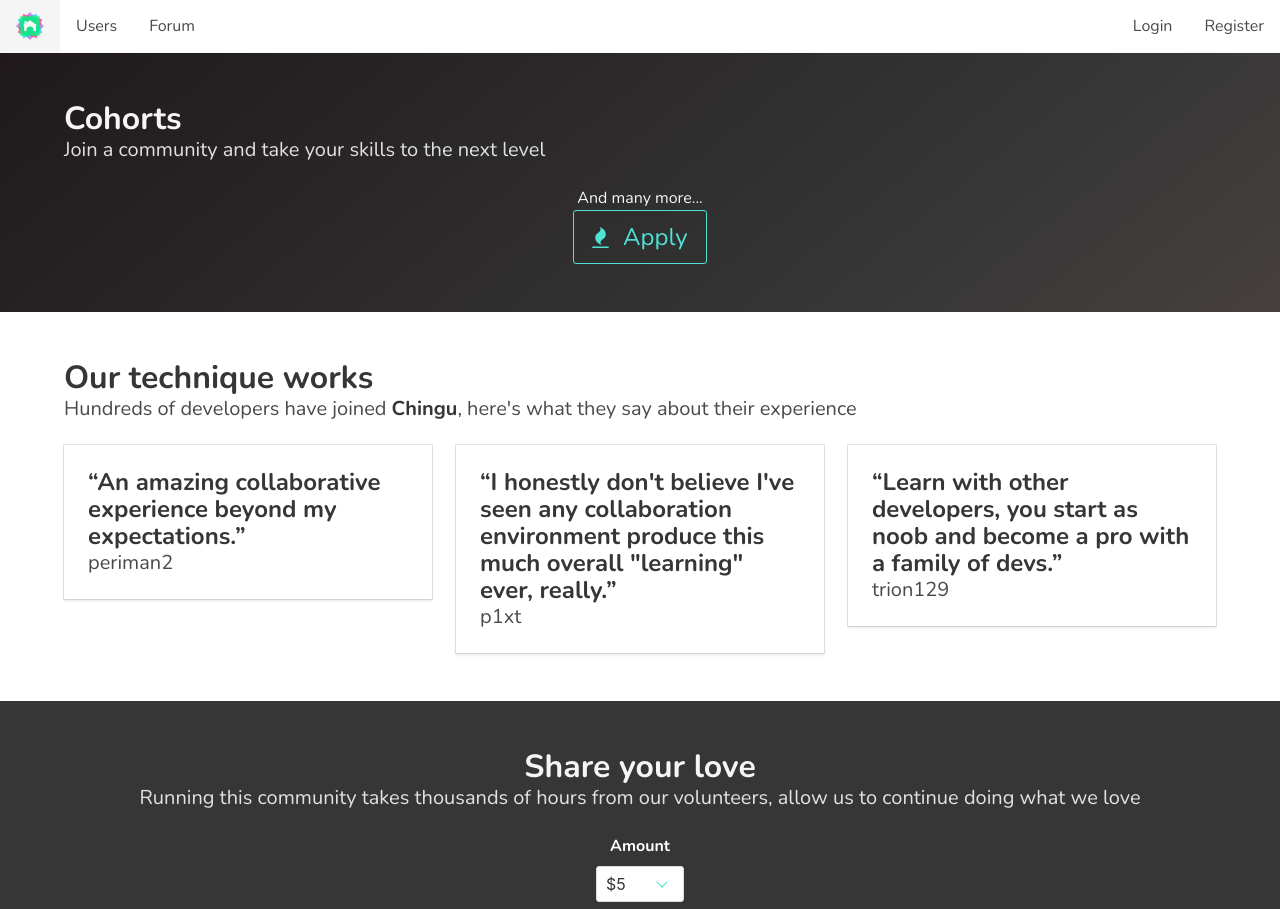
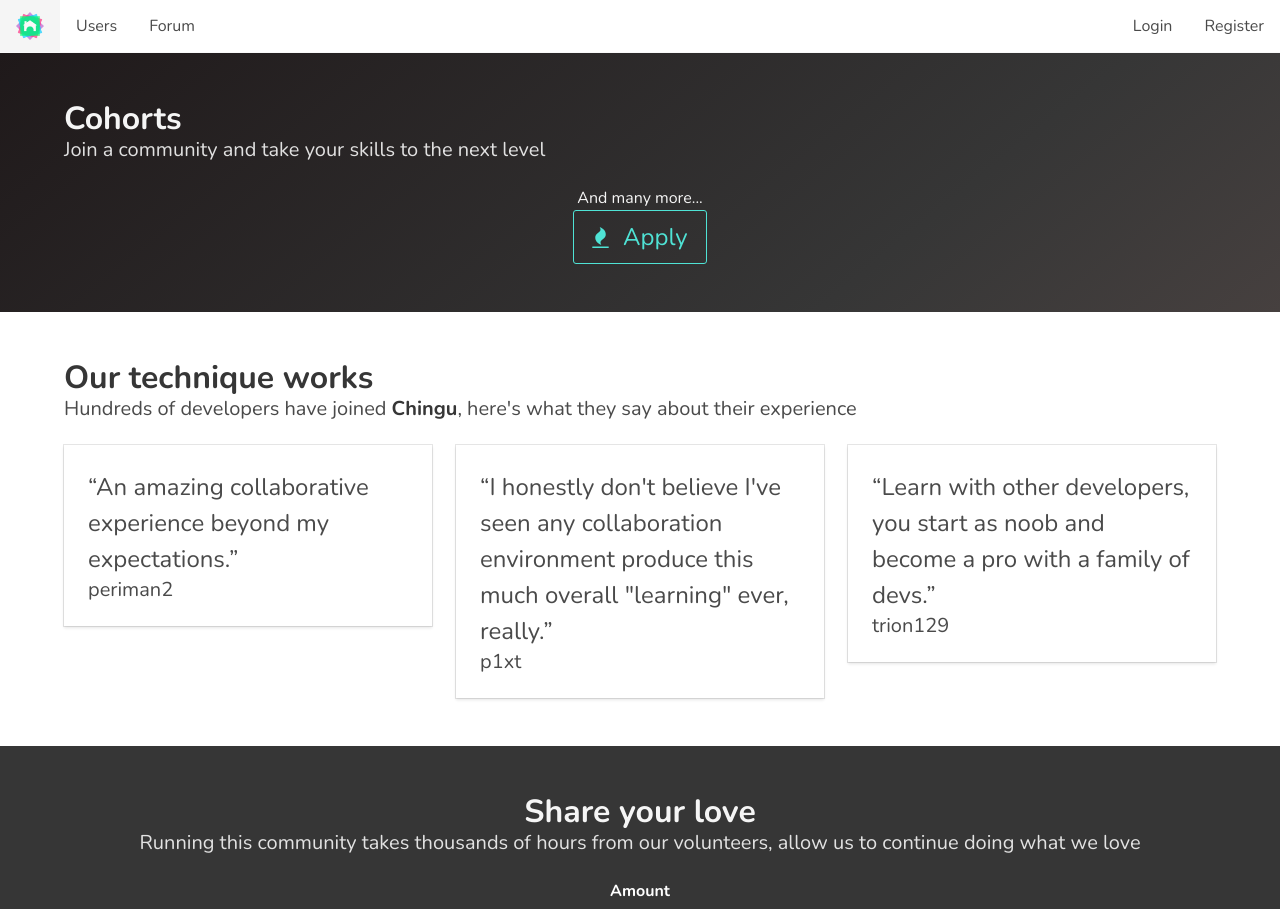
Before and after one commit to Chingu-cohorts/ChinguDevelopersNetwork, a Vue app in the folder client/: page / in a window 1280 px wide. Shown: the top 909 px of the page. Built offline with nearby package versions, Linux system fonts and the light colour scheme.

Commit message:
Fix bold text

```diff
--- a/client/src/components/Home.vue
+++ b/client/src/components/Home.vue
@@ -33,7 +33,7 @@
           <div class="column is-one-third">
             <div class="card">
               <div class="card-content">
-                <p class="title quote">
+                <p class="quote">
                   “An amazing collaborative experience beyond my expectations.”
                 </p>
                 <p class="subtitle">
@@ -46,7 +46,7 @@
           <div class="column is-one-third">
             <div class="card">
               <div class="card-content">
-                <p class="title quote">
+                <p class="quote">
                   “I honestly don't believe I've seen any collaboration environment produce this much overall "learning" ever, really.”
                 </p>
                 <p class="subtitle">
@@ -59,7 +59,7 @@
           <div class="column is-one-third">
             <div class="card">
               <div class="card-content">
-                <p class="title quote">
+                <p class="quote">
                   “Learn with other developers, you start as noob and become a pro with a family of devs.”
                 </p>
                 <p class="subtitle">
@@ -95,7 +95,7 @@
           </div>
 
           <div class="block has-text-centered">
-            <a class="button is-primary is-inverted is-outlined is-medium">
+            <a class="button is-primary is-outlined is-medium">
               <span class="icon">
                 <i class="fa fa-check"></i>
               </span>
```
